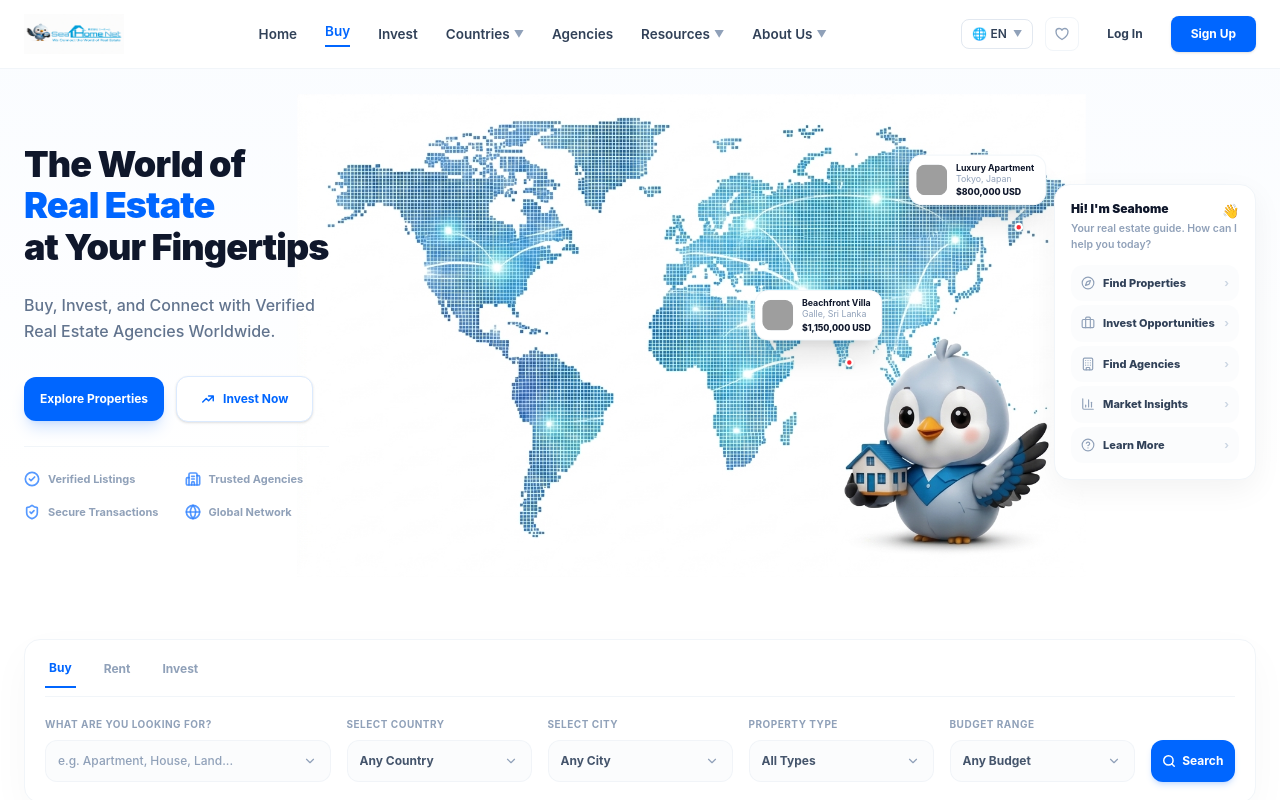
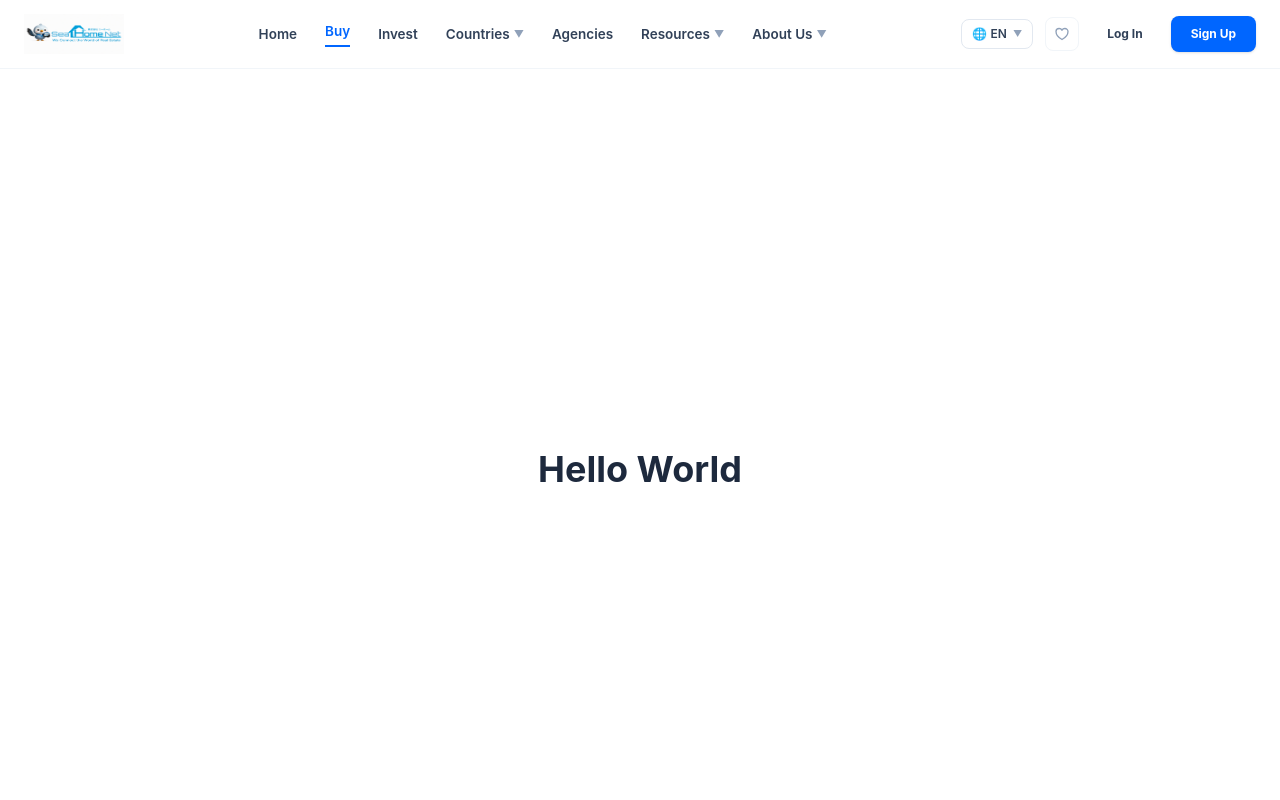
Before and after one commit to Arshvinth014/SeaHome-Net, a React (Vite) app in the folder client/: page /buy in a window 1280 px wide. Shown: the top 800 px of the page. Built offline with nearby package versions, Linux system fonts and the light colour scheme; grey boxes are pictures that could not be loaded.

Commit message:
Added buypage and its navigation

```diff
--- a/client/src/App.tsx
+++ b/client/src/App.tsx
@@ -4,6 +4,7 @@
 import { HomePage } from './pages/HomePage';
 import { InvestPage } from './pages/InvestPage';
 import { CountryPage } from './pages/CountryPage';
+import { BuyPage } from './pages/BuyPage';
 
 export default function App() {
   return (
@@ -12,6 +13,7 @@
 
       <Routes>
         <Route path="/" element={<HomePage />} />
+        <Route path="/buy" element={<BuyPage />} />
         <Route path="/invest" element={<InvestPage />} />
         <Route path="/country/:countryId" element={<CountryPage />} />
         <Route path="*" element={<HomePage />} />
--- /dev/null
+++ b/client/src/pages/BuyPage.tsx
@@ -0,0 +1,7 @@
+export function BuyPage() {
+  return (
+    <div className="min-h-screen flex items-center justify-center">
+      <h1 className="text-4xl font-bold">Hello World</h1>
+    </div>
+  );
+}
```
